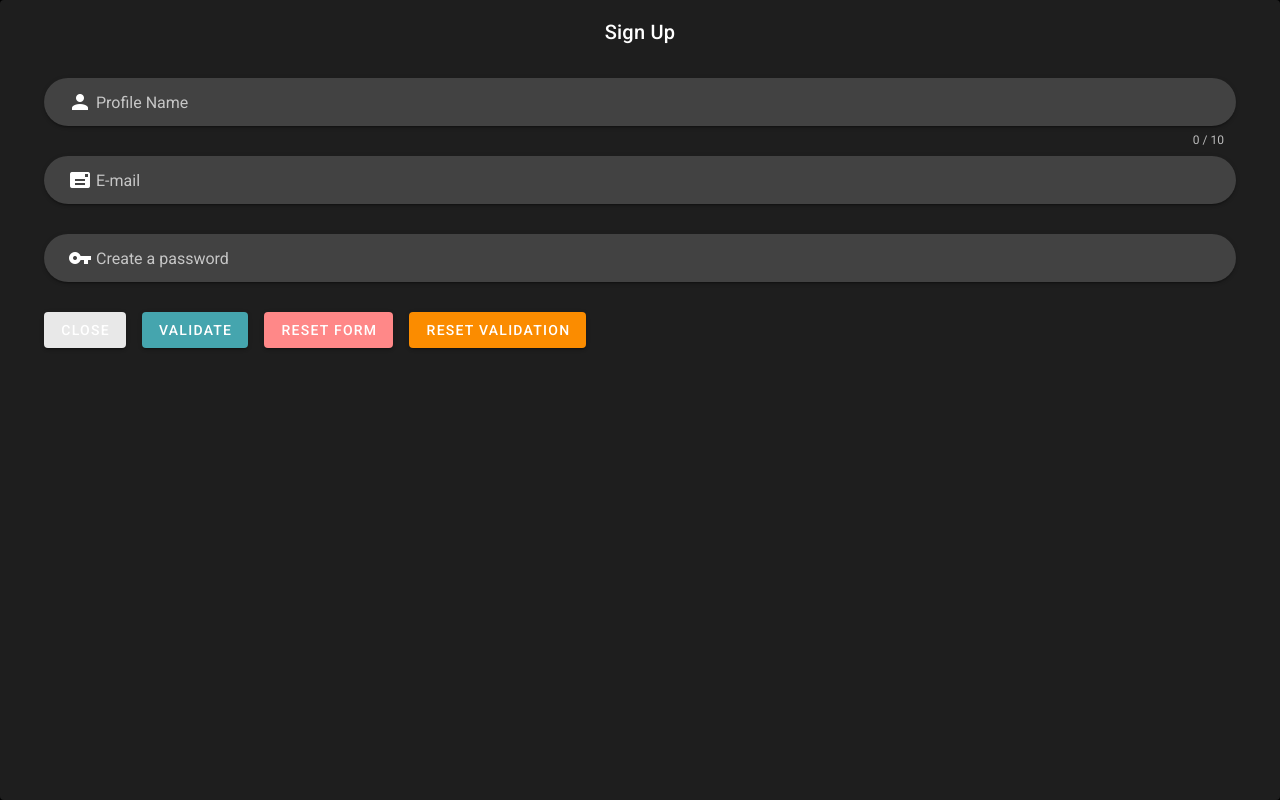
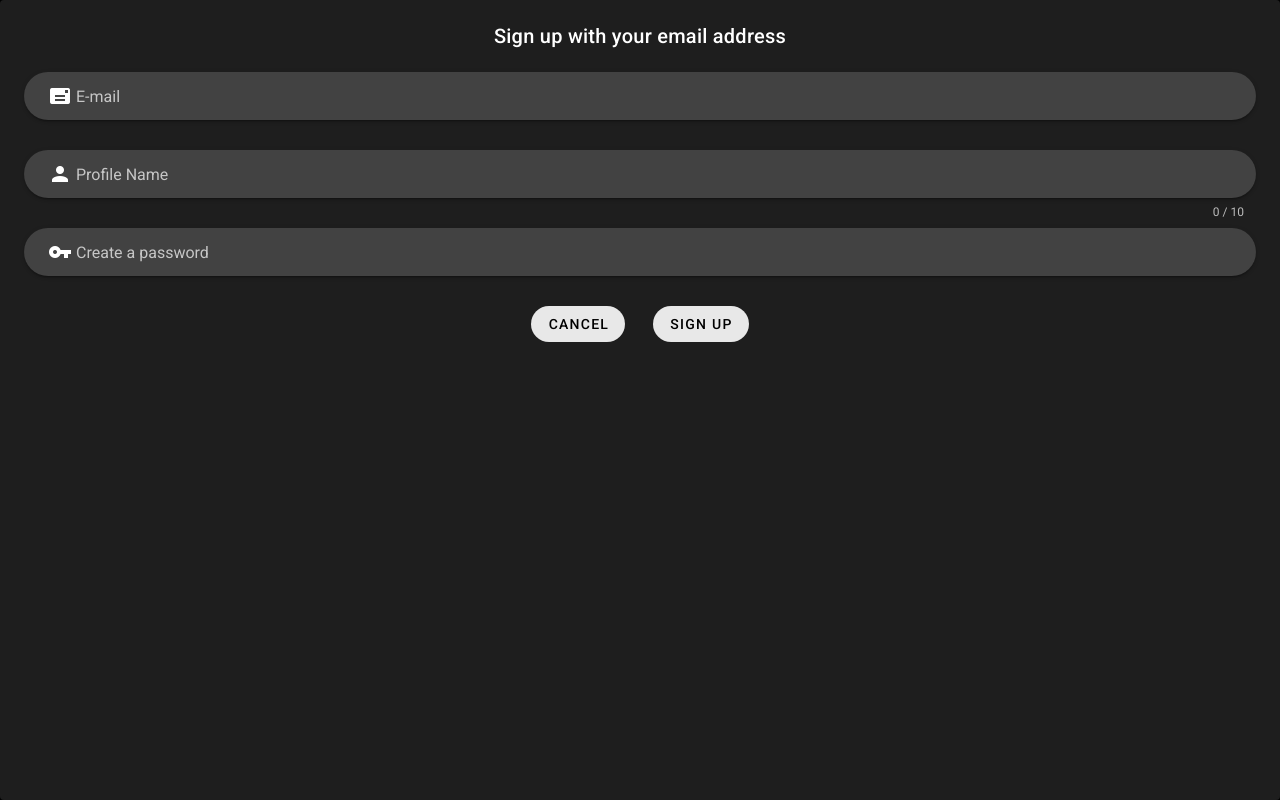
Before and after one commit to voidrlm/User-Management-VueJS, a Vue app: page /#/ in a window 1280 px wide. Both pictures are taken after a click on the button "SIGN UP". Built offline with nearby package versions, Linux system fonts and the light colour scheme.

Commit message:
Design changes and code changes

```diff
--- a/src/components/userManagement/signUpForm.vue
+++ b/src/components/userManagement/signUpForm.vue
@@ -1,25 +1,26 @@
 <template>
   <v-card dark>
-    <v-card-title class="justify-center">Sign Up</v-card-title>
+    <v-card-title class="justify-center py-5"
+      >Sign up with your email address</v-card-title
+    >
     <v-card-text>
-      <v-form ref="form" v-model="valid" lazy-validation class="ma-5">
+      <v-form ref="form" v-model="valid" lazy-validation>
+        <v-text-field
+          prepend-inner-icon="mdi-mail"
+          v-model="email"
+          :rules="emailRules"
+          label="E-mail"
+          required
+          solo-inverted
+          rounded
+          color="black"
+        ></v-text-field>
         <v-text-field
           prepend-inner-icon="mdi-account"
           v-model="name"
           :counter="10"
           :rules="nameRules"
           label="Profile Name"
-          required
-          solo-inverted
-          rounded
-          color="black"
-        ></v-text-field>
-
-        <v-text-field
-          prepend-inner-icon="mdi-mail"
-          v-model="email"
-          :rules="emailRules"
-          label="E-mail"
           required
           solo-inverted
           rounded
@@ -35,22 +36,30 @@
           rounded
           color="black"
         ></v-text-field>
-        <v-btn color="accent" class="mr-4" @click="$emit('closeForm')">
-          Close
+      </v-form>
+      <v-card-actions class="justify-center pb-5 mt-n2">
+        <v-btn
+          rounded
+          color="accent"
+          @click="$emit('closeForm')"
+          dark
+          elevation="0"
+          class="mr-5 px-4"
+          :class="$vuetify.theme.dark ? 'white--text' : 'black--text'"
+        >
+          Cancel
         </v-btn>
         <v-btn
-          :disabled="!valid"
-          color="success"
-          class="mr-4"
-          @click="validate"
+          rounded
+          color="accent"
+          @click="createUser"
+          dark
+          elevation="0 px-4"
+          :class="$vuetify.theme.dark ? 'white--text' : 'black--text'"
         >
-          Validate
+          Sign up
         </v-btn>
-        <v-btn color="error" class="mr-4" @click="reset"> Reset Form </v-btn>
-        <v-btn color="warning" @click="resetValidation">
-          Reset Validation
-        </v-btn>
-      </v-form></v-card-text
+      </v-card-actions></v-card-text
     >
   </v-card>
 </template>
@@ -83,14 +92,8 @@ export default {
     performAction(action) {
       console.log(action);
     },
-    validate() {
+    createUser() {
       this.$refs.form.validate();
-    },
-    reset() {
-      this.$refs.form.reset();
-    },
-    resetValidation() {
-      this.$refs.form.resetValidation();
     },
   },
 };
--- a/src/views/userAuthentication.vue
+++ b/src/views/userAuthentication.vue
@@ -24,7 +24,7 @@
             ></v-text-field>
           </v-form>
 
-          <v-card-actions class="justify-center nt-n5 pb-5">
+          <v-card-actions class="justify-center pb-5">
             <v-btn
               rounded
               color="accent"
```
